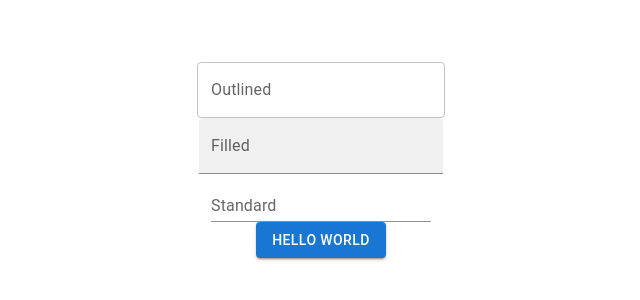
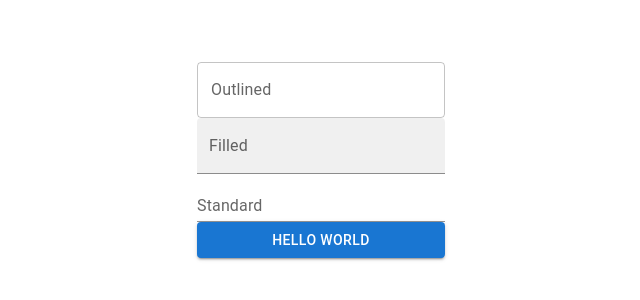
Before and after one commit to Landerwaffe/DataManagement, a React (Create React App) app in the folder crm/: page / in a window 1280 px wide. Shown: the part 240-540 px from the top of the page, without its empty margins (319-959 px from the left). Built offline with nearby package versions, Linux system fonts and the light colour scheme.

Commit message:
More Material UI Import

```diff
--- a/crm/src/App.js
+++ b/crm/src/App.js
@@ -2,15 +2,19 @@ import logo from "./logo.svg";
 import "./App.css";
 import ButtonUsage from "./Button";
 import TextField from "@mui/material/TextField";
+import Button from "@mui/material/Button";
+import { FormControl, FormLabel } from "@mui/material";
 
 function App() {
   return (
     <div className="App">
       <header className="App-header">
-        <TextField id="outlined-basic" label="Outlined" variant="outlined" />
-        <TextField id="filled-basic" label="Filled" variant="filled" />
-        <TextField id="standard-basic" label="Standard" variant="standard" />
-        <ButtonUsage />
+        <FormControl>
+          <TextField id="outlined-basic" label="Outlined" variant="outlined" />
+          <TextField id="filled-basic" label="Filled" variant="filled" />
+          <TextField id="standard-basic" label="Standard" variant="standard" />
+          <ButtonUsage />
+        </FormControl>
       </header>
     </div>
   );
```
